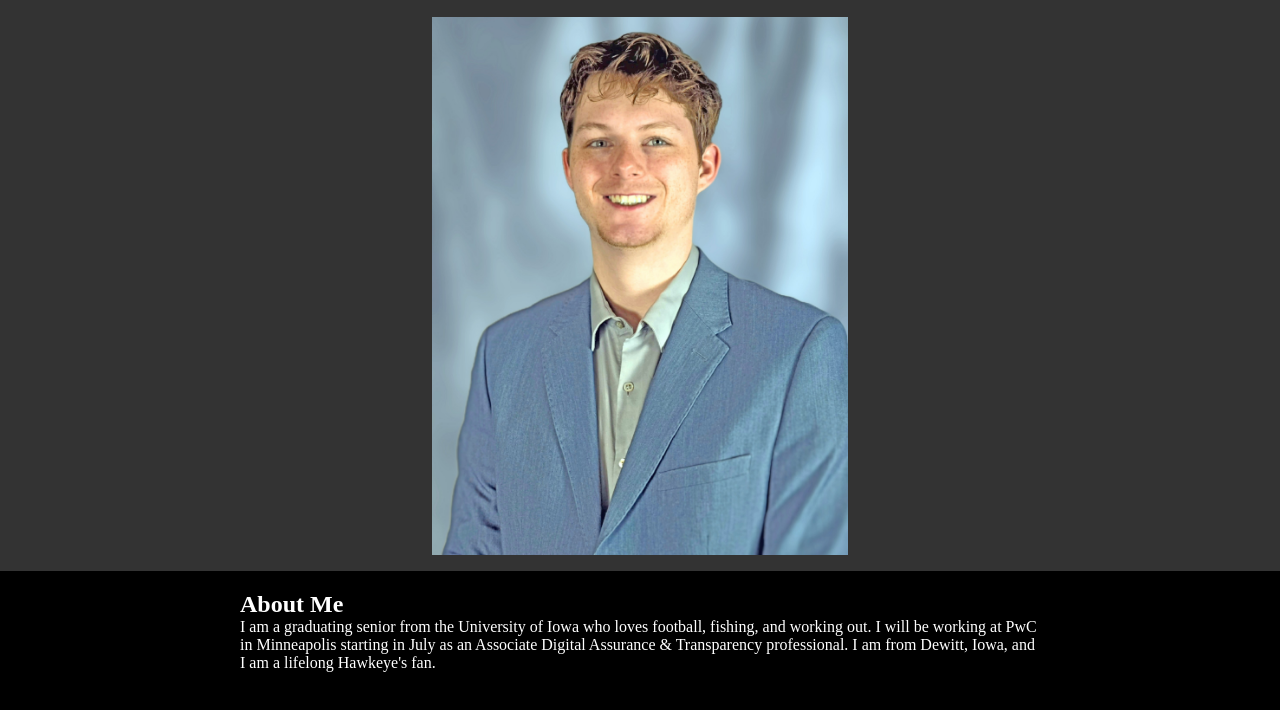
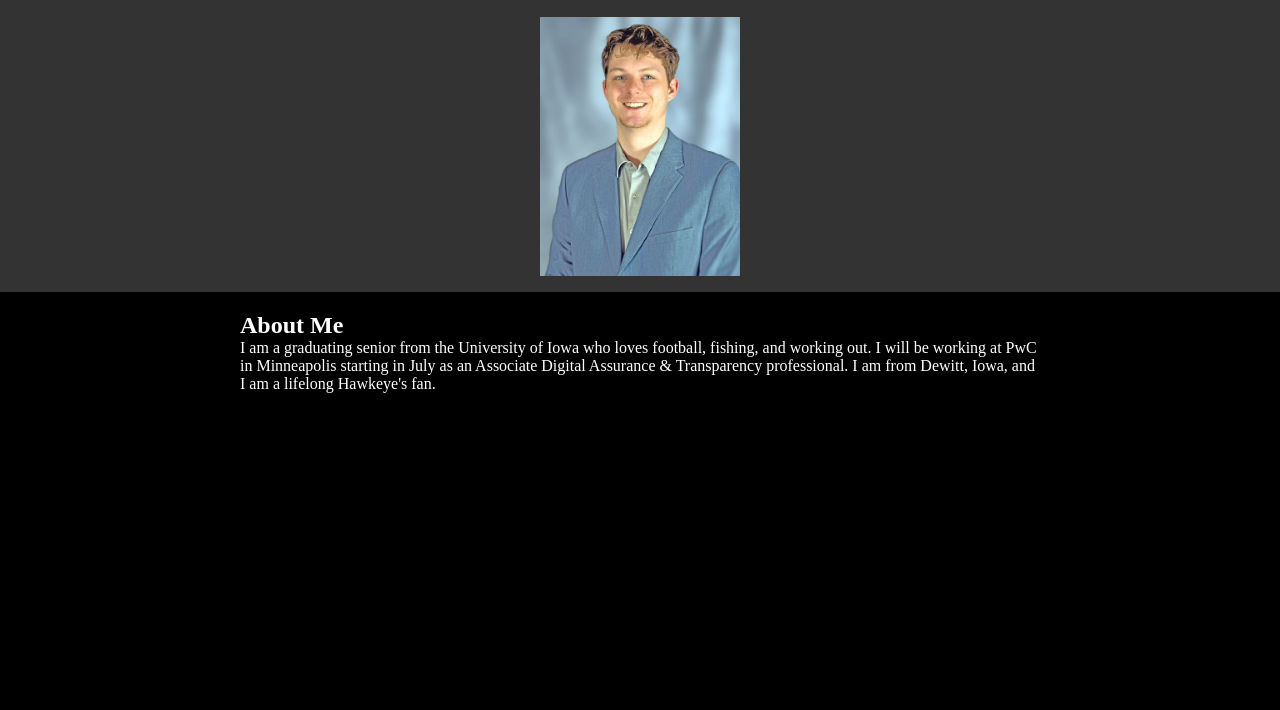
Before and after one commit to NathanBieber/nrbieber-Portfolio-Webpage, a plain HTML site: page template/index.html in a window 1280 px wide. Shown: the part 56-766 px from the top of the page. Drawn offline with Linux system fonts and the light colour scheme; files that its build step writes are made by us from their sources.

Commit message:
Trying to troubleshoot picture size issues

```diff
--- a/static/css/styles.css
+++ b/static/css/styles.css
@@ -38,7 +38,7 @@ p {
 
 /* Styling the thumbnail image */
 header img {
-    width: 33.33%; /* Set width to one-third of the container's width */
+    width: 200px; /* Set a specific width for the image */
     height: auto; /* Allows the image to scale proportionally */
     display: block; /* Ensures the image is treated as a block element */
     margin: 20px auto 0; /* Adds some space between the header text and the image */
```
